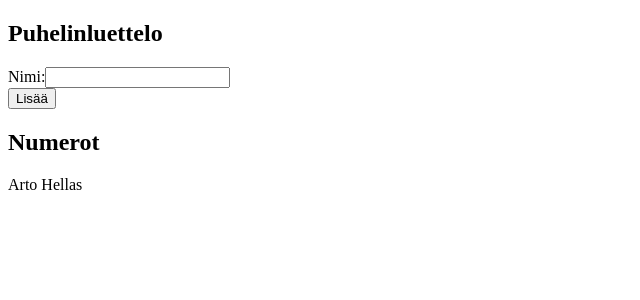
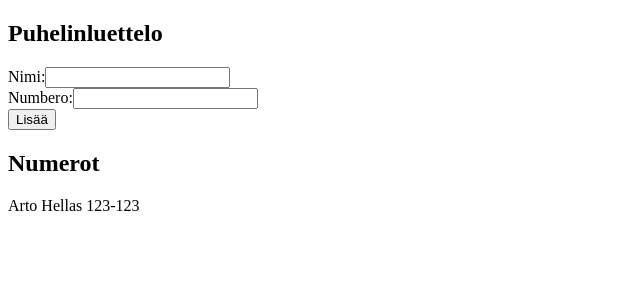
Before and after one commit to Eepa/full-stack-websovelluskehitys, a React (Create React App) app in the folder part2/exercises/phone-book/: page / in a window 1280 px wide. Shown: the top 300 px of the page, without its empty margins (0-640 px from the left). Built offline with nearby package versions, Linux system fonts and the light colour scheme.

Commit message:
Exercise 2.8 done

```diff
--- a/part2/exercises/phone-book/src/App.js
+++ b/part2/exercises/phone-book/src/App.js
@@ -3,7 +3,7 @@ import React from 'react';
 
 const Person = ({person}) => {
     return(
-        <div>{person.name}</div>
+        <div>{person.name} {person.number}</div>
     )
 };
 
@@ -12,9 +12,10 @@ class App extends React.Component {
         super(props);
         this.state = {
             persons: [
-                { name: 'Arto Hellas' }
+                { name: 'Arto Hellas', number: '123-123' }
             ],
-            newName: ''
+            newName: '',
+            newNumber: ''
         }
     }
 
@@ -27,15 +28,17 @@ class App extends React.Component {
 
         const personsContainsPersonWithName = this.state.persons.some(this.nameEquals);
 
-        if(this.state.newName !== '' && !personsContainsPersonWithName) {
+        if(this.state.newName !== '' && !personsContainsPersonWithName && this.state.newNumber !== '') {
             const newPerson = {
-                name: this.state.newName
+                name: this.state.newName,
+                number: this.state.newNumber
             };
             const persons = this.state.persons.concat(newPerson);
 
             this.setState({
                 persons,
-                newName: ''
+                newName: '',
+                newNumber: ''
             })
         }
     };
@@ -43,6 +46,12 @@ class App extends React.Component {
     handleNameChange = (event) => {
         this.setState({
             newName: event.target.value
+        });
+    };
+
+    handleNumberChange = (event) => {
+        this.setState({
+            newNumber: event.target.value
         });
     };
 
@@ -55,6 +64,11 @@ class App extends React.Component {
                         Nimi:
                         <input value={this.state.newName}
                         onChange={this.handleNameChange}/>
+                    </div>
+                    <div>
+                        Numbero:
+                        <input value={this.state.newNumber}
+                        onChange={this.handleNumberChange}/>
                     </div>
                     <div>
                         <button type="submit">Lisää</button>
```
